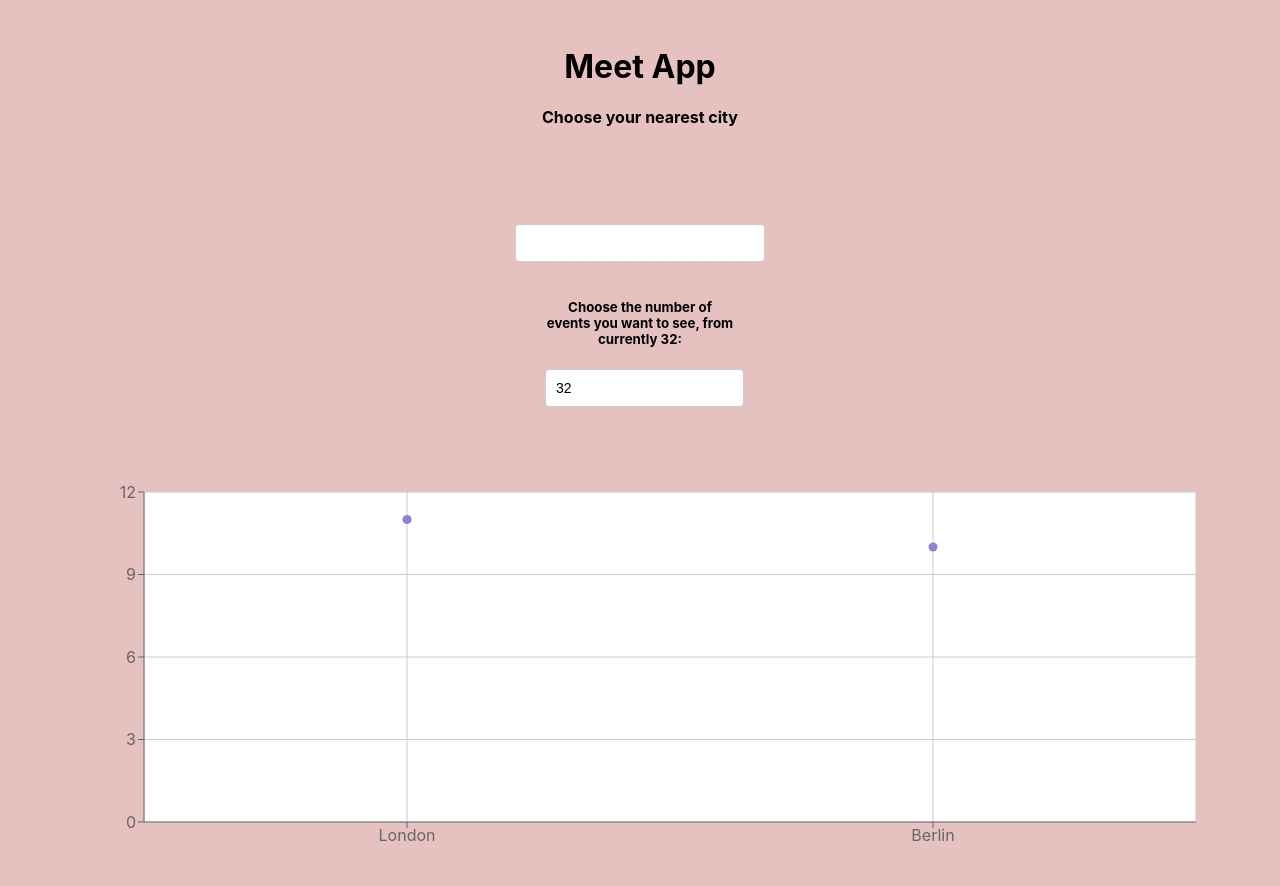
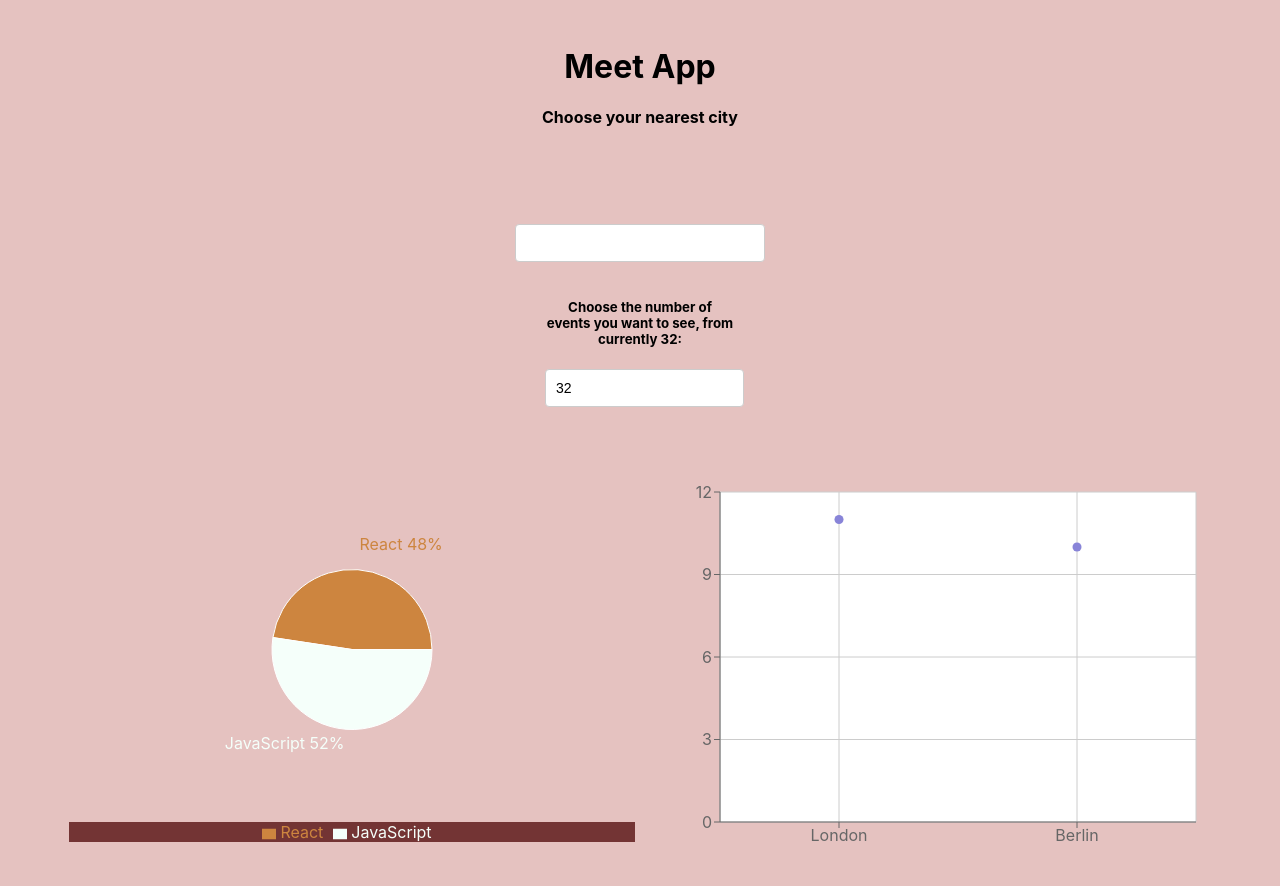
Before and after one commit to berkdisli/meet, a React (Create React App) app: page / in a window 1280 px wide. Shown: the top 886 px of the page. Built offline with nearby package versions, Linux system fonts and the light colour scheme; what atatus-spa would draw is missing.

Commit message:
pie chart

```diff
--- a/src/App.css
+++ b/src/App.css
@@ -14,7 +14,7 @@
 ul {
   padding: 0;
   list-style: none;
-  background-color: rgba(151, 42, 42, 0.842);
+  background-color: rgba(94, 27, 27, 0.842);
 }
 
 .summary.name {
--- a/src/App.js
+++ b/src/App.js
@@ -4,6 +4,7 @@
 import EventList from './EventList';
 import CitySearch from './CitySearch';
 import NumberOfEvents from './NumberOfEvents';
+import EventGenre from './EventGenre';
 import { getEvents, extractLocations } from './api';
 import { WarningAlert } from './Alert';
 import {
@@ -79,18 +80,21 @@
         </div>
         <CitySearch locations={this.state.locations} updateEvents={this.updateEvents} />
         <NumberOfEvents numberOfEvents={this.state.numberOfEvents} updateEventCount={this.updateEventCount} />
+        <div className="data-vis-wrapper">
+          <EventGenre events={this.state.events} />
           <ResponsiveContainer height={400} >
             <ScatterChart
               margin={{
                 top: 20, right: 20, bottom: 20, left: 20,
               }}>
               <CartesianGrid fill='#fff' />
-            <XAxis type="category" dataKey="city" name="city" />
-            <YAxis type="number" dataKey="number" name="number of events" allowDecimals={false} />
+              <XAxis type="category" dataKey="city" name="City" />
+              <YAxis type="number" dataKey="number" name="Number of events" allowDecimals={false} />
               <Tooltip cursor={{ strokeDasharray: '3 3' }} />
               <Scatter name="" data={this.getData()} fill="#8884d8" />
             </ScatterChart>
           </ResponsiveContainer>
+        </div>
         <EventList events={this.state.events} />
       </div>
     );
--- /dev/null
+++ b/src/EventGenre.js
@@ -0,0 +1,55 @@
+import React, { useEffect, useState } from "react";
+import { PieChart, Pie, Cell, ResponsiveContainer, Legend } from "recharts";
+
+const EventGenre = ({ events }) => {
+    const [data, setData] = useState([]);
+
+    const genres = ["React", "JavaScript", "Node", "jQuery", "Angular JS"];
+    const COLORS = ["#CD853F", "#F5FFFA", "#afc5eb", "#c0e7c6", "#efd4de"];
+
+    const getData = () => {
+        let data = genres.map((genre) => {
+            const value = events.filter((event) =>
+                event.summary.split(" ").includes(genre)
+            ).length;
+
+            return { name: genre, value };
+        });
+        data = data.filter((data) => data.value);
+        return data;
+    };
+
+    useEffect(() => {
+        setData(() => getData());
+    }, // eslint-disable-next-line
+        [events]);
+
+    return (
+        <ResponsiveContainer height={400}>
+            <PieChart width={400} height={400}>
+                <Pie
+                    data={data}
+                    cx="50%"
+                    cy="50%"
+                    labelLine={false}
+                    label={({ name, percent }) => `${name} ${(percent * 100).toFixed(0)}%`}
+                    outerRadius={80}
+                    fill="#8884d8"
+                    dataKey="value"
+                >
+                    {data.map((entry, index) => (
+                        <Cell key={`cell-${index}`} fill={COLORS[index % COLORS.length]} name={entry.name} />
+                    ))}
+                </Pie>
+                <Legend
+                    layout="horizontal"
+                    verticalAlign="bottom"
+                    align="center"
+                    height={45}
+                />
+            </PieChart>
+        </ResponsiveContainer>
+    );
+};
+
+export default EventGenre;
```
Lines whose indentation alone changed are shown as unchanged.
